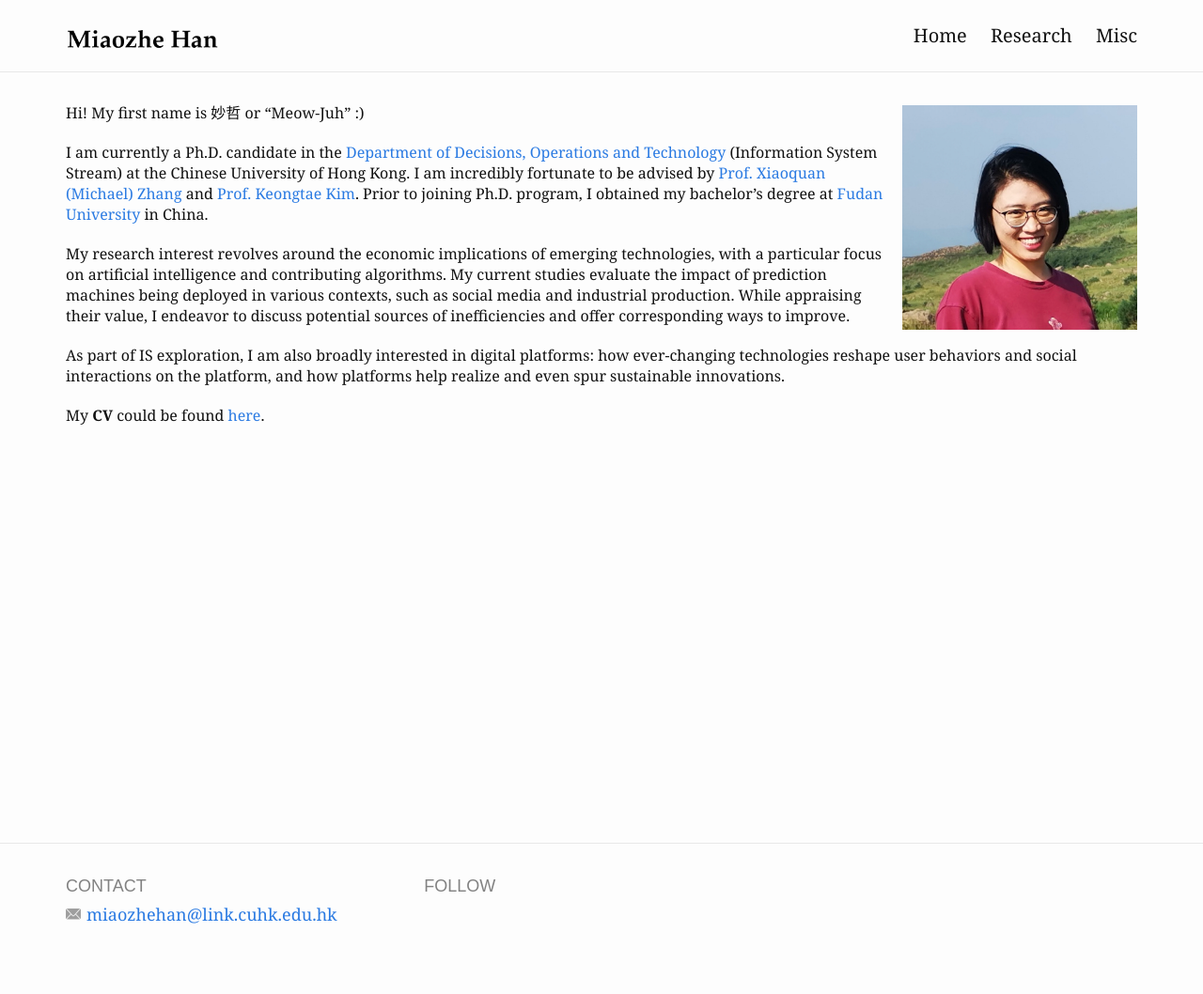
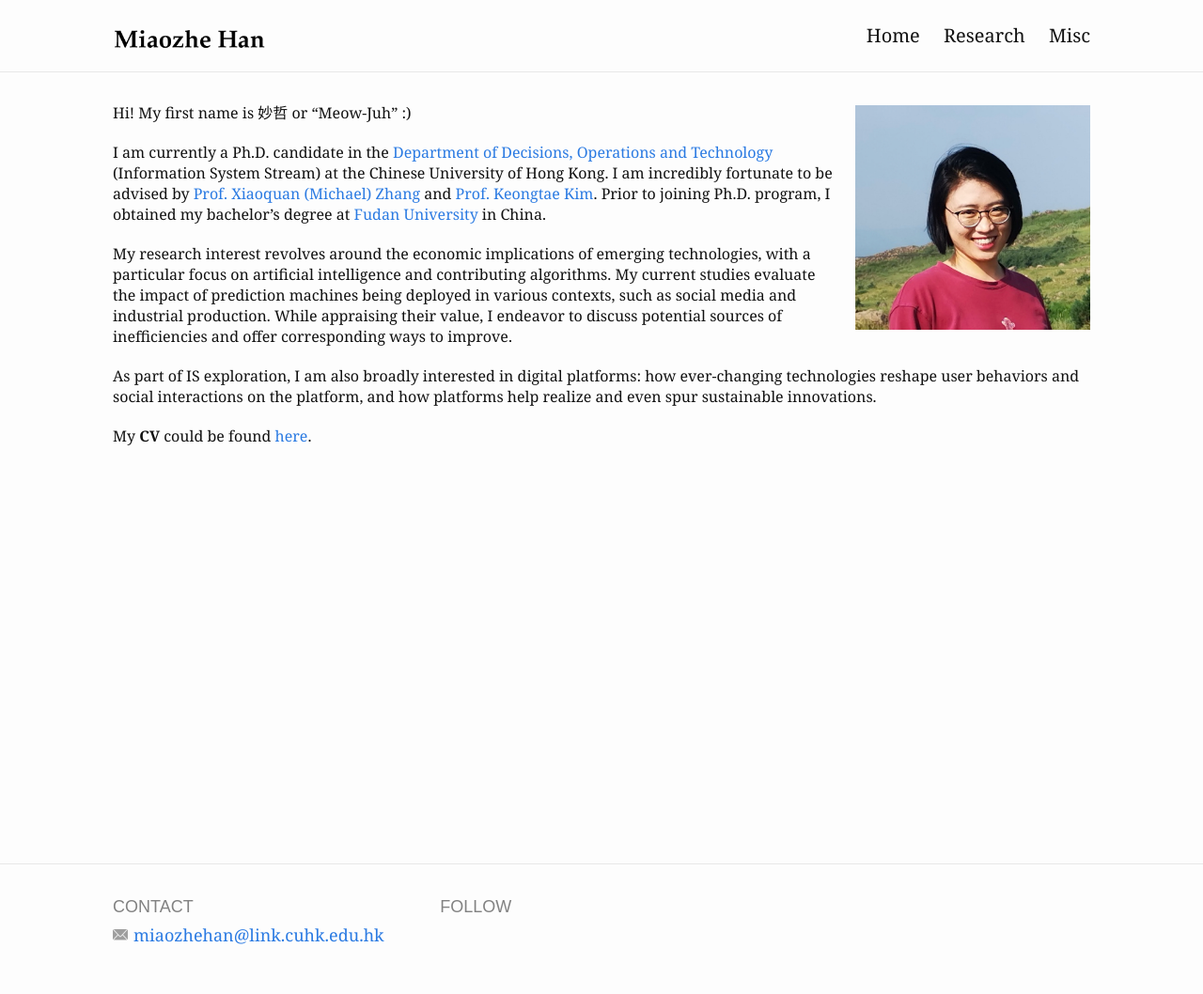
Before and after one commit to miaozhehan99/miaozhehan99.github.io, a Jekyll site: the page built from index.md, in a window 1280 px wide. Shown: the whole page at 94% size. Built offline with Jekyll 4.4.1, drawn with Linux system fonts in a browser that asks for light colours; before the commit the page ends 1036 px from its top, so only the background shows below that.

Commit message:
Update _base.scss

```diff
--- a/_sass/_base.scss
+++ b/_sass/_base.scss
@@ -179,8 +179,8 @@ pre {
  * Wrapper
  */
 .wrapper {
-  max-width: -webkit-calc(1200px - (#{$spacing-unit} * 2));
-  max-width:         calc(1200px - (#{$spacing-unit} * 2));
+  max-width: -webkit-calc(1100px - (#{$spacing-unit} * 2));
+  max-width:         calc(1100px - (#{$spacing-unit} * 2));
   margin-right: auto;
   margin-left: auto;
   padding-right: $spacing-unit;
```
